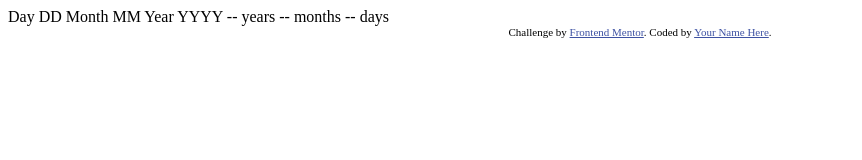
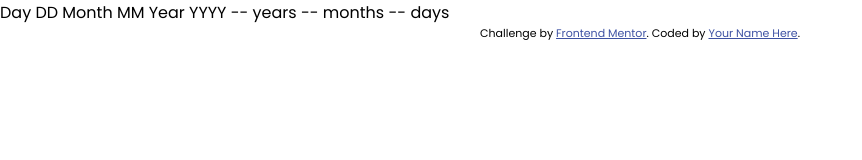
Before and after one commit to KauanToldo/AgeCalculatorApp, a plain HTML site: page index.html in a window 1280 px wide. Shown: the whole page, without its empty margins (0-862 px from the left). Drawn offline with Linux system fonts and the light colour scheme.

Commit message:
Initial configs

```diff
--- a/index.html
+++ b/index.html
@@ -8,7 +8,9 @@
 
   <title>Frontend Mentor | Age calculator app</title>
 
-  <!-- Feel free to remove these styles or customise in your own stylesheet 👍 -->
+  <link rel="stylesheet" href="style.css">
+  <script src="app.js" defer></script>
+
   <style>
     .attribution { font-size: 11px; text-align: center; }
     .attribution a { color: hsl(228, 45%, 44%); }
--- /dev/null
+++ b/style.css
@@ -0,0 +1,18 @@
+@import url('https://fonts.googleapis.com/css2?family=Poppins:ital,wght@0,100;0,200;0,300;0,400;0,500;0,600;0,700;0,800;0,900;1,100;1,200;1,300;1,400;1,500;1,600;1,700;1,800;1,900&display=swap');
+
+* {
+    margin: 0;
+    padding: 0;
+    box-sizing: border-box;
+    font-family: 'Poppins', sans-serif;
+}
+
+:root {
+    --Purple: hsl(259, 100%, 65%);
+    --Light-red: hsl(0, 100%, 67%);
+    --White: hsl(0, 0%, 100%);
+    --Off-white: hsl(0, 0%, 94%);
+    --Light-grey: hsl(0, 0%, 86%);
+    --Smokey-grey: hsl(0, 1%, 44%);
+    --Off-black: hsl(0, 0%, 8%);
+}
```
Also changed, not shown: app.js (added).
